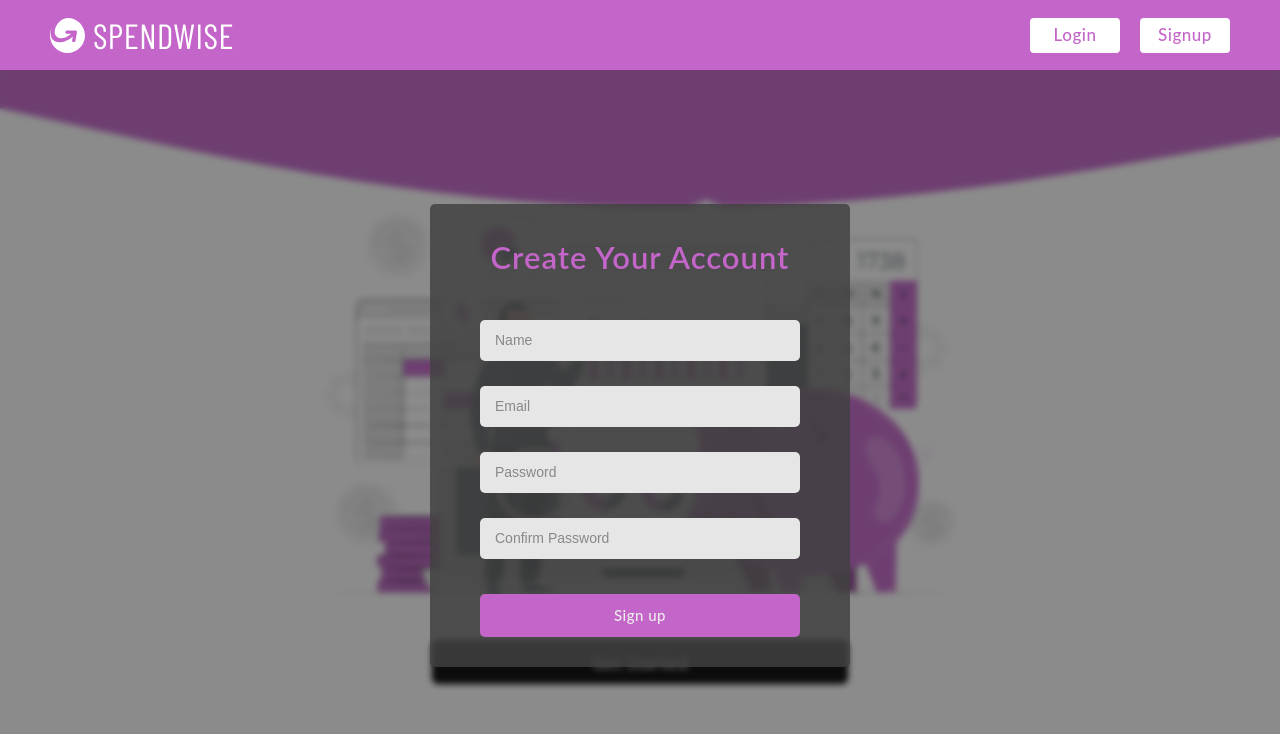
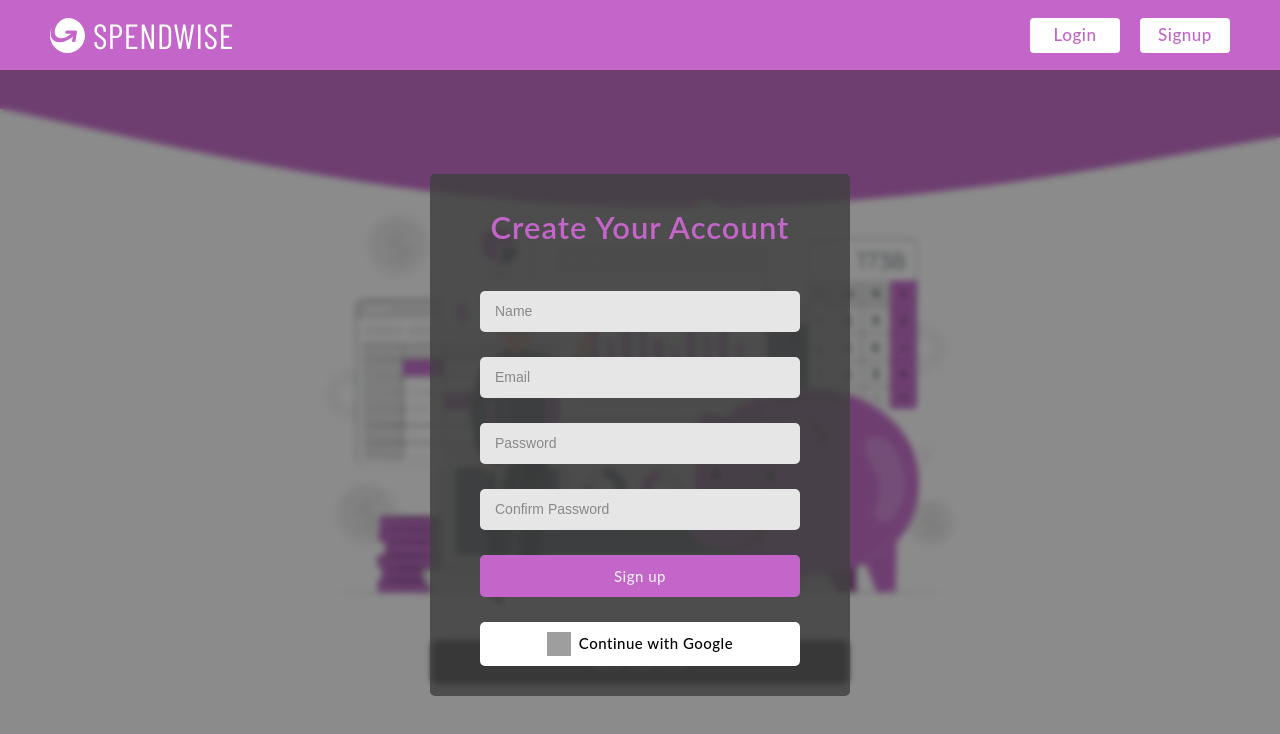
Before and after one commit to ani1609/Spendwise, a React (Create React App) app in the folder client/: page / in a window 1280 px wide. Both pictures are taken after a click on the button "Signup". Shown: the top 734 px of the page. Built offline with nearby package versions, Linux system fonts and the light colour scheme; no server answers; grey boxes are pictures that could not be loaded; a web font is replaced by a local one.

Commit message:
'Continue with Google' button added in Signup.js (#183)
* Continue with Google button added

* Continue with Google button added

* Transition delay changed to 1.5s & marginTop to zero

```diff
--- a/client/package.json
+++ b/client/package.json
@@ -11,6 +11,7 @@
         "@testing-library/jest-dom": "5.16.5",
         "@testing-library/react": "13.4.0",
         "@testing-library/user-event": "14.4.3",
+        "apexcharts": "^3.44.2",
         "axios": "^1.6.2",
         "cross-env": "^7.0.3",
         "dotenv": "^16.3.1",
--- a/client/src/components/Signup.js
+++ b/client/src/components/Signup.js
@@ -1,7 +1,7 @@
-import { useState} from "react";
+import axios from "axios";
+import { useState } from "react";
 import '../index.css';
 import '../styles/Signup.css';
-import axios from "axios";
 
 function Signup()
 {
@@ -87,7 +87,11 @@ function Signup()
                 />
                 {passwordUnmatched && <p>Passwords do not match</p>}
                 {userExists && <p>User already exists</p>}
-                <button type='submit' className='p-2 bg-violet-500' style={{ width: '100%' }}>Sign up</button>
+                <button type='submit' className='p-2 bg-violet-500' style={{ width: '100%'}}>Sign up</button>
+                <button className="p-2 border flex justify-center gap-2 hover:border-slate-400 dark:hover:border-slate-500 hover:text-slate-900 dark:hover:text-slate-300 hover:shadow transition duration-150" style={{ width: '100%', backgroundColor:"white", color:"black"}}>
+                    <img className="w-6 h-6" src="https://www.svgrepo.com/show/475656/google-color.svg" loading="lazy" alt="google logo" />
+                    <span>Continue with Google</span>
+                </button>
             </form>
         </div>
     );
--- a/client/src/styles/Signup.css
+++ b/client/src/styles/Signup.css
@@ -63,7 +63,7 @@
 
 .signup_form_container button
 {
-    margin-top: 10px;
+    margin-top: 0px;
     color: #EDEDED;
     background-color: var(--primary);
     cursor: pointer;
@@ -77,7 +77,7 @@
     animation-name: fadeInSlideIn;
     animation-duration: 0.5s;
     animation-fill-mode: forwards;
-    animation-delay: 1300ms;
+    animation-delay: 1500ms;
     font-family: 'Lato', sans-serif;
     letter-spacing: 0.5px;
 }
```
Also changed, not shown: 1 other file (tests, documents, lock files or other folders).
